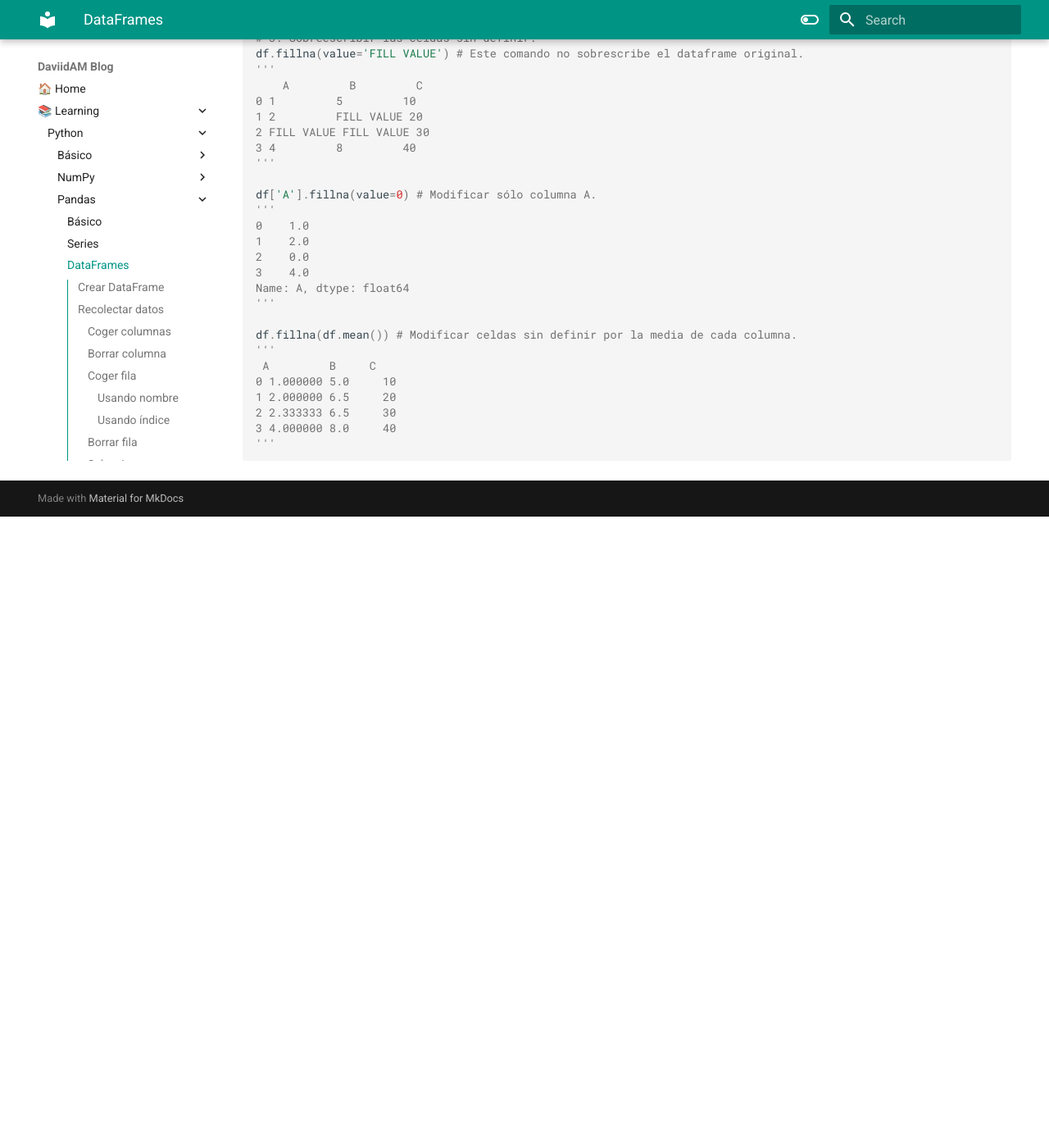
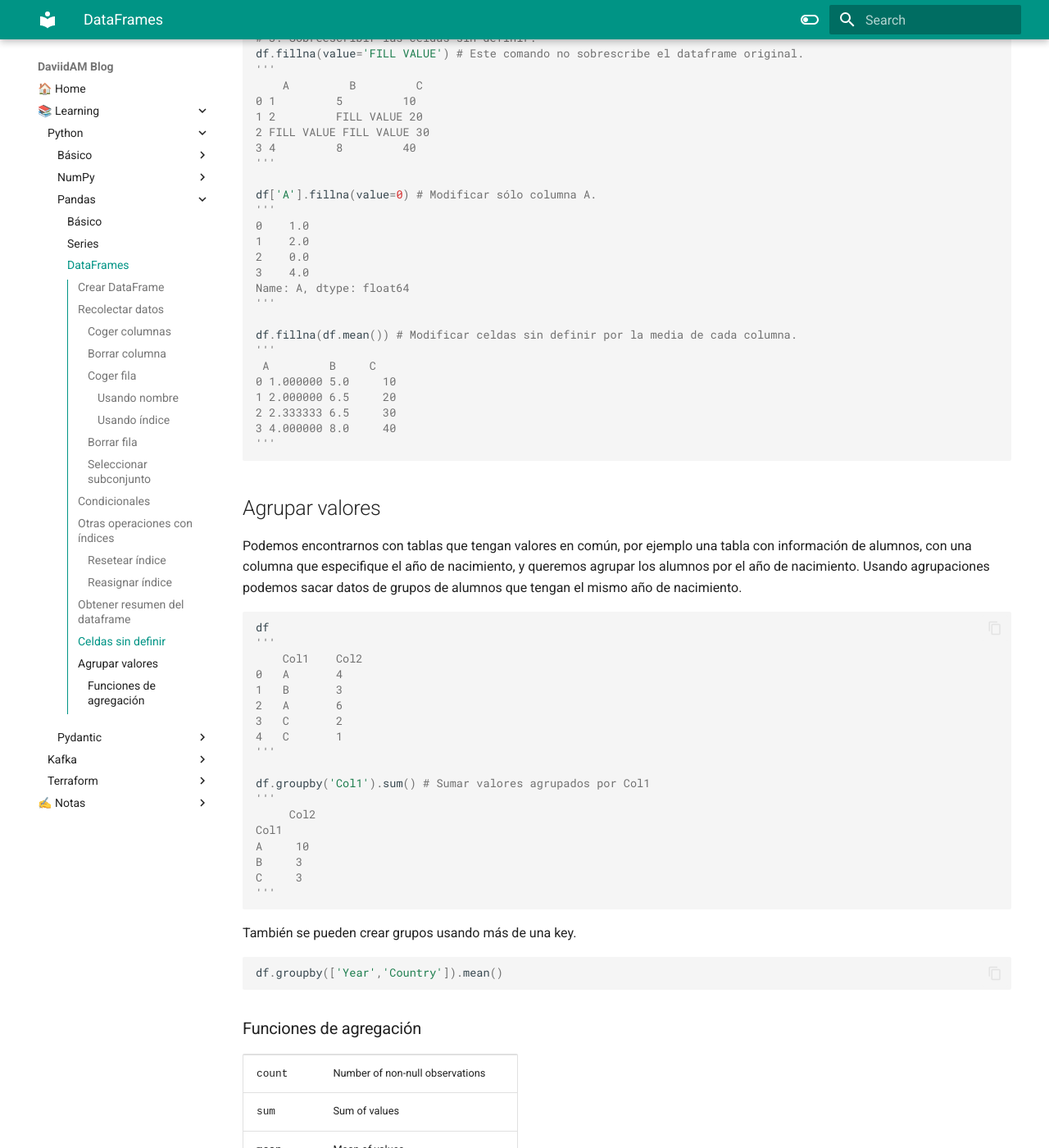
Before and after one commit to DaviidAM/Blog, an MkDocs documentation site: the page built from docs/Python/Pandas/03 - dataframes.md, in a window 1280 px wide and 1400 px high, scrolled down 9655 px. Shown: the whole window at 82% size. Built offline with MkDocs 1.6.1 and Material for MkDocs 9.7.7, drawn with Linux system fonts in a browser that asks for light colours; before the commit the page ends 10285 px from its top, so only the background shows below that; some of the changed text lies outside the part shown.

Commit message:
funciones de agregación

````diff
--- a/docs/Python/Pandas/03 - dataframes.md
+++ b/docs/Python/Pandas/03 - dataframes.md
@@ -517,3 +517,97 @@ df.fillna(df.mean()) # Modificar celdas sin definir por la media de cada columna
 3 4.000000 8.0     40
 '''
 ```
+
+## Agrupar valores
+
+Podemos encontrarnos con tablas que tengan valores en común, por ejemplo una tabla con información de alumnos, con una columna que especifique el año de nacimiento, y queremos agrupar los alumnos por el año de nacimiento. Usando agrupaciones podemos sacar datos de grupos de alumnos que tengan el mismo año de nacimiento.
+
+```py
+df
+'''
+    Col1    Col2
+0   A       4
+1   B       3
+2   A       6
+3   C       2
+4   C       1
+'''
+
+df.groupby('Col1').sum() # Sumar valores agrupados por Col1
+'''
+     Col2
+Col1
+A     10
+B     3
+C     3
+'''
+```
+
+También se pueden crear grupos usando más de una key.
+
+```py
+df.groupby(['Year','Country']).mean()
+```
+
+### Funciones de agregación
+
+<table><td><tt
+><span
+>count</span></tt></td><td>Number of non-null observations</td></tr><tr
+><td><tt
+><span
+>sum</span></tt></td><td>Sum of values</td></tr><tr
+><td><tt
+><span
+>mean</span></tt></td><td>Mean of values</td></tr><tr
+><td><tt
+><span
+>mad</span></tt></td><td>Mean absolute deviation</td></tr><tr
+><td><tt
+><span
+>median</span></tt></td><td>Arithmetic median of values</td></tr><tr
+><td><tt
+><span
+>min</span></tt></td><td>Minimum</td></tr><tr
+><td><tt
+><span
+>max</span></tt></td><td>Maximum</td></tr><tr
+><td><tt
+><span
+>mode</span></tt></td><td>Mode</td></tr><tr
+><td><tt
+><span
+>abs</span></tt></td><td>Absolute Value</td></tr><tr
+><td><tt
+><span
+>prod</span></tt></td><td>Product of values</td></tr><tr
+><td><tt
+><span
+>std</span></tt></td><td>Unbiased standard deviation</td></tr><tr
+><td><tt
+><span
+>var</span></tt></td><td>Unbiased variance</td></tr><tr
+><td><tt
+><span
+>sem</span></tt></td><td>Unbiased standard error of the mean</td></tr><tr
+><td><tt
+><span
+>skew</span></tt></td><td>Unbiased skewness (3rd moment)</td></tr><tr
+><td><tt
+><span
+>kurt</span></tt></td><td>Unbiased kurtosis (4th moment)</td></tr><tr
+><td><tt
+><span
+>quantile</span></tt></td><td>Sample quantile (value at %)</td></tr><tr
+><td><tt
+><span
+>cumsum</span></tt></td><td>Cumulative sum</td></tr><tr
+><td><tt
+><span
+>cumprod</span></tt></td><td>Cumulative product</td></tr><tr
+><td><tt
+><span
+>cummax</span></tt></td><td>Cumulative maximum</td></tr><tr
+><td><tt
+><span
+>cummin</span></tt></td><td>Cumulative minimum</td></tr></tbody></table>
````
